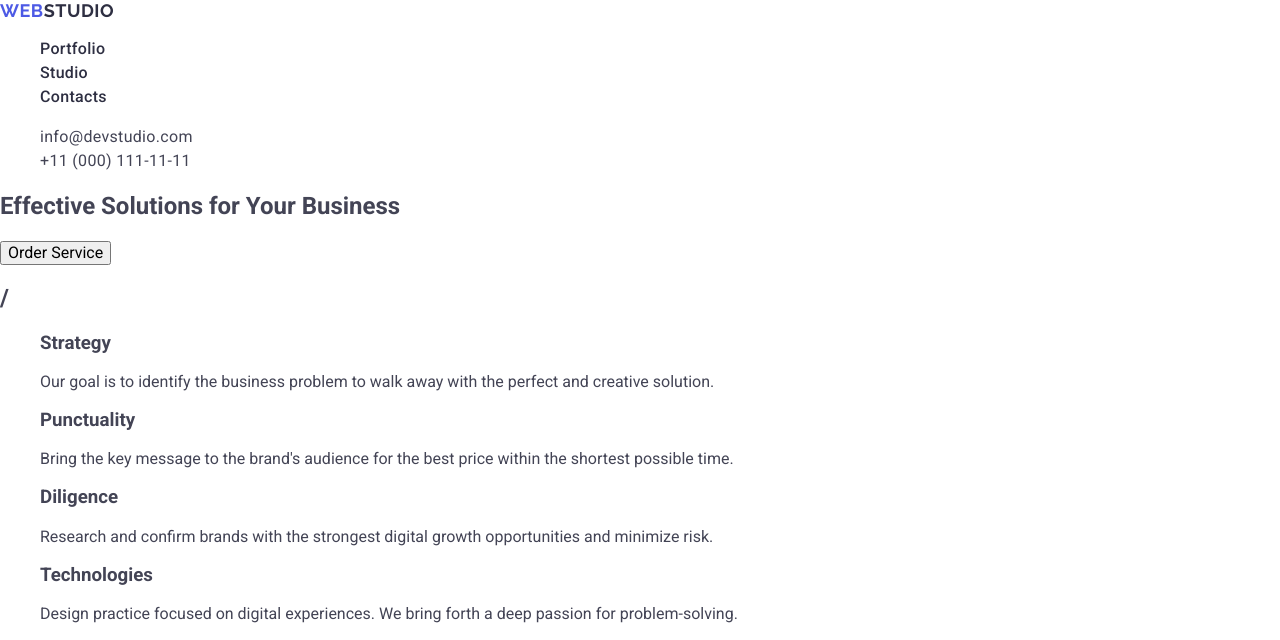
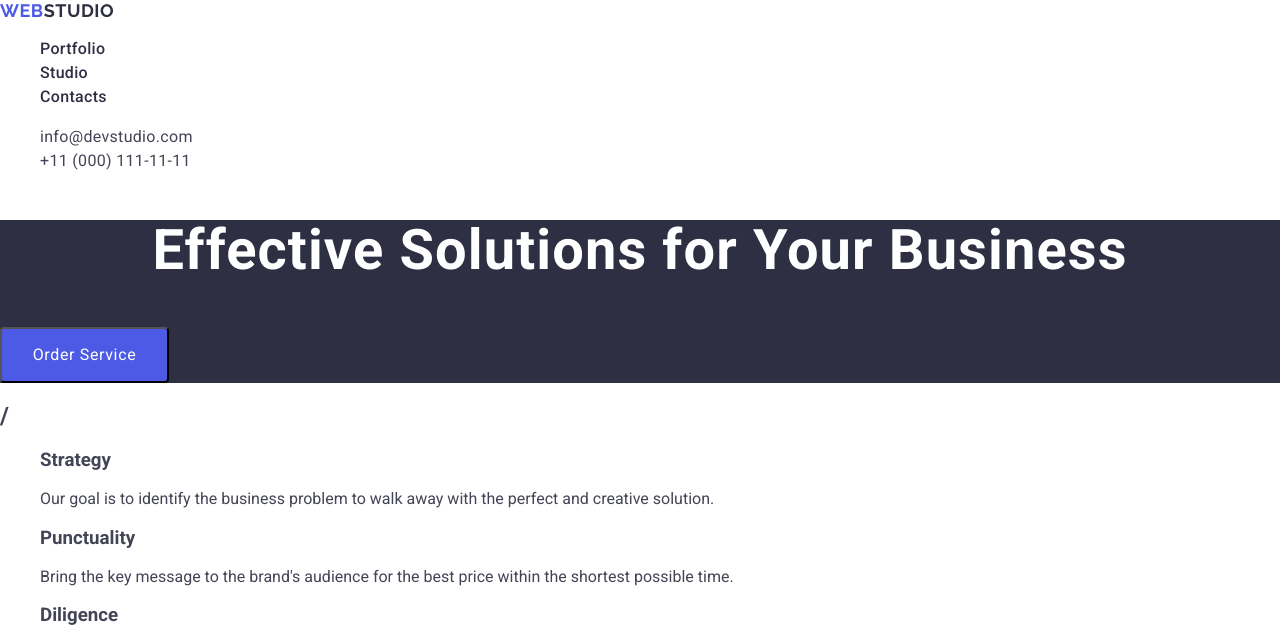
Before and after one commit to Reznik-jpg/Reznik-jpg-goit-markup-hw-02, a plain HTML site: page index.html in a window 1280 px wide. Shown: the top 640 px of the page. Drawn offline with nearby package versions, Linux system fonts and the light colour scheme.

Commit message:
add-fix-jpg+heropage

```diff
--- a/css/styles.css
+++ b/css/styles.css
@@ -60,3 +60,23 @@
 .contacts-link:focus {
   color: #404bbf;
 }
+.hero {
+  background-color: #2e2f42;
+}
+.hero-title {
+  font-size: 56px;
+  line-height: 1.08;
+  letter-spacing: 0.02em;
+  text-align: center;
+  color: #fff;
+}
+.hero-button {
+  font-size: 16px;
+  line-height: 1.5;
+  letter-spacing: 0.04em;
+  color: #fff;
+  background-color: #4d5ae5;
+  border-radius: 4px;
+  width: 169px;
+  height: 56px;
+}
--- a/index.html
+++ b/index.html
@@ -54,9 +54,9 @@
       </address>
     </header>
     <main>
-      <section>
-        <h1>Effective Solutions for Your Business</h1>
-        <button type="button">Order Service</button>
+      <section class="hero">
+        <h1 class="hero-title">Effective Solutions for Your Business</h1>
+        <button type="button" class="hero-button">Order Service</button>
       </section>
 
       <section>
```
